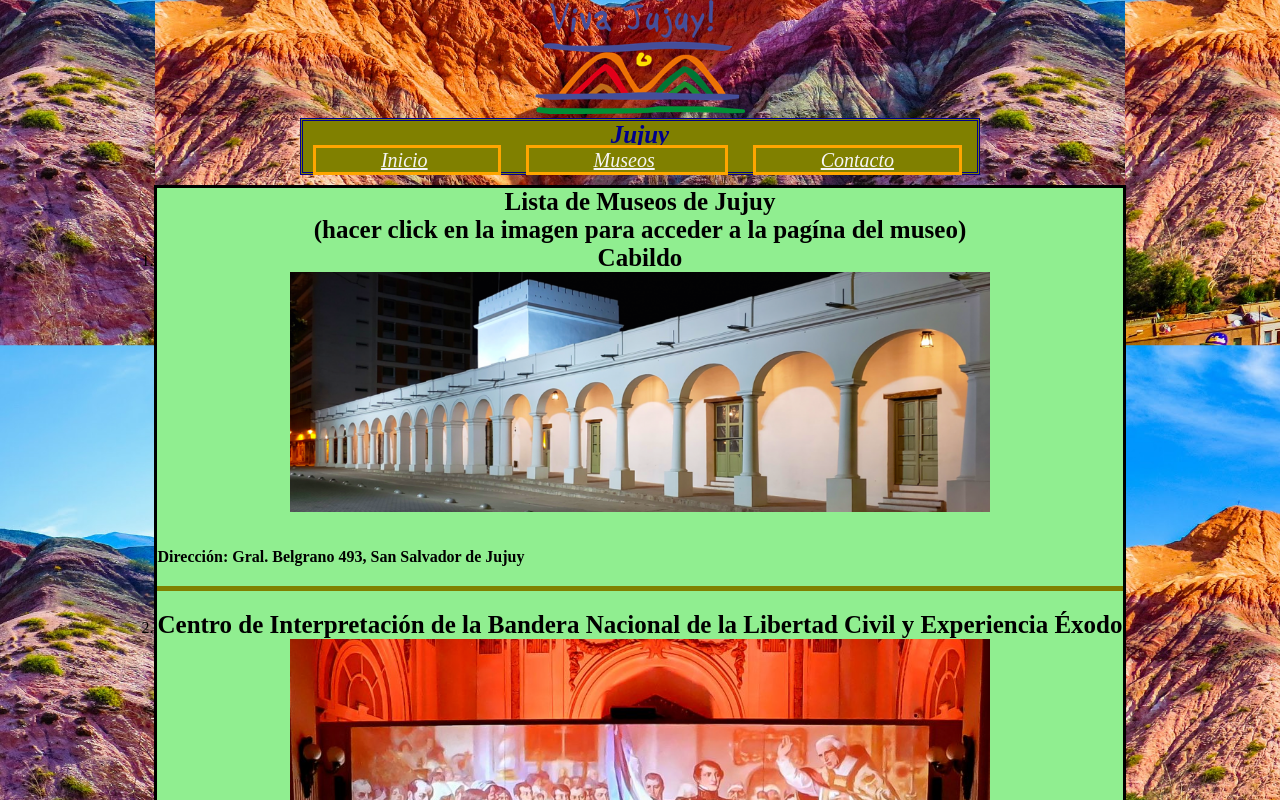
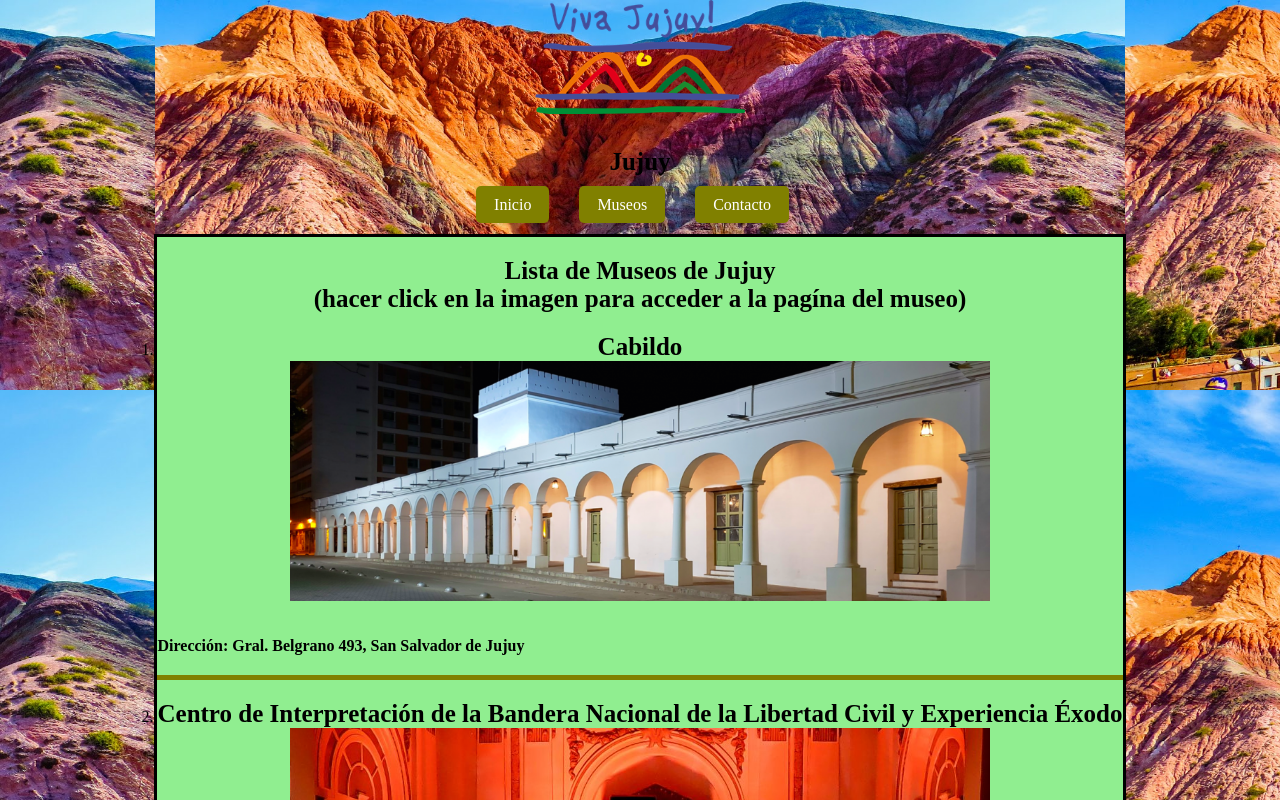
Before and after one commit to BarroBrisa/pv_tp1_grupo19, a plain HTML site: page Proyecto Web/museos.html in a window 1280 px wide. Shown: the top 800 px of the page. Drawn offline with Linux system fonts and the light colour scheme.

Commit message:
nuevo menu color oliva

```diff
--- a/Proyecto Web/museos.html
+++ b/Proyecto Web/museos.html
@@ -8,7 +8,8 @@
 </head>
 <body>
     <header><img src="static/images/viva-jujuy.png" width="210px"></header>
-    <nav>
+    <nav
+        class="menu1">
         <h1>Jujuy</h1>
         <ul id="list1" style="list-style: none; padding: 0;">
             <li style="display: inline; margin-right: 15px;">
--- a/Proyecto Web/static/css/styles.css
+++ b/Proyecto Web/static/css/styles.css
@@ -13,34 +13,32 @@ body {
     background-position: center;
     background-size: 970px;
 }
-nav{
-    display:flexbox;
-    color: darkblue;
-    background-color: olive;
-    font-style: oblique;
-    border-style: double;
+h1{
+    padding: 5px;
+    margin: 15px;
 }
-ul #list1{
-    display:-ms-inline-flexbox;
-    width: 700px;
-    padding: 10px 150px; /* Espacio interior */
-    margin: 5px; /* Espacio exterior entre botones */
-    background-color:red; /* Color de fondo */
-    color: black; /* Color de texto */
-    border-radius: 5px; /* Bordes redondeados */
+.menu1{
+    padding: 10px 20px;
+}
+
+.menu1 ul {
+    list-style: none;
+    margin: 0;
+    padding: 0;
+    display: flex;
+    gap: 15px; /* Espacio uniforme entre botones */
+    justify-content: center; /* Centrado opcional */
+    align-items: center;
+}
+.menu1 a {
     text-decoration: none;
-}
-#list1 li{
-    display: inline-block;
-    padding: 1px 65px;
-    margin: 10px;
-    color: orange;
-    text-align: center;
-    border-style:solid;
-    font-size: 20px;
-}
-a{
-    color:whitesmoke;
+    color: white;
+    font-weight: 500;
+    padding: 10px 18px;
+    background-color:olive;
+    border-radius: 5px;
+    transition: background-color 0.3s, transform 0.2s;
+    box-shadow: 0 2px 4px rgba(0,0,0,0.1);
 }
 #linkMuseos{
     display: flex;
```
Also changed, not shown: Proyecto Web/contacto.html (+2 -1 lines), Proyecto Web/index.html (+7 -5 lines).
